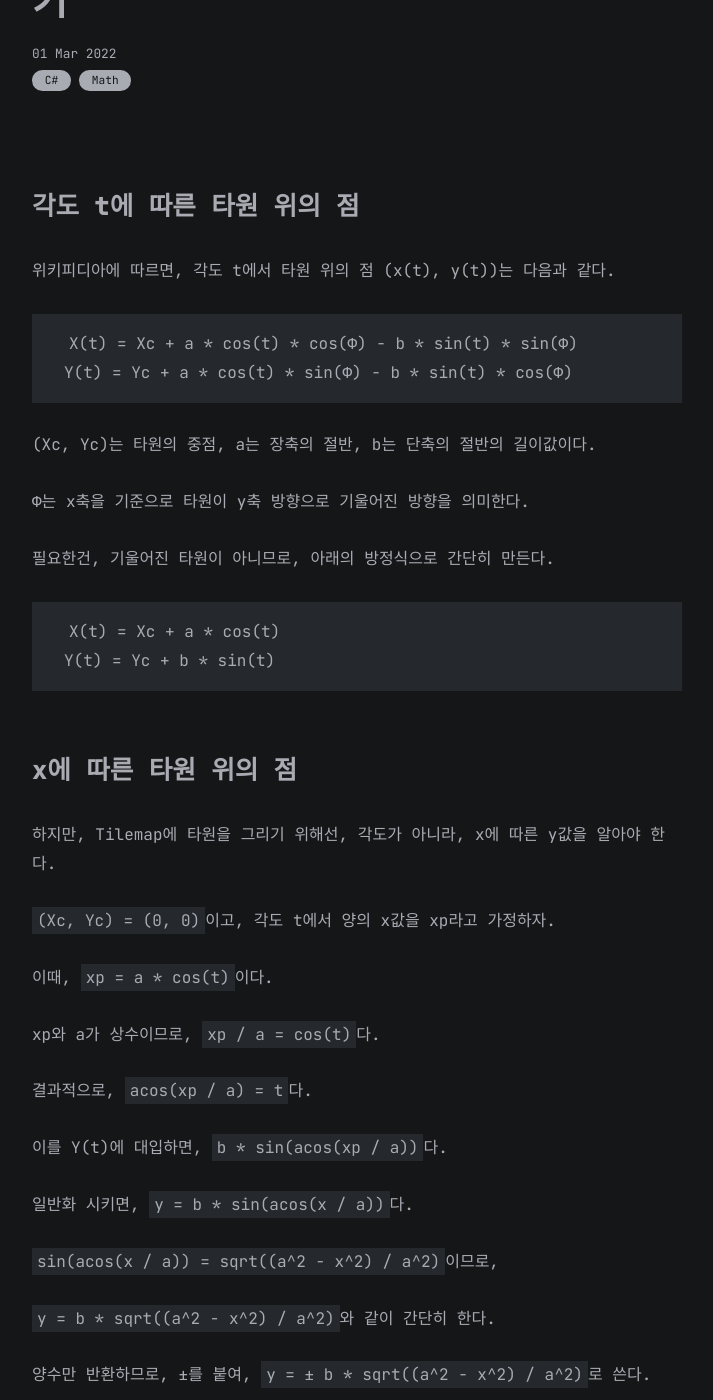
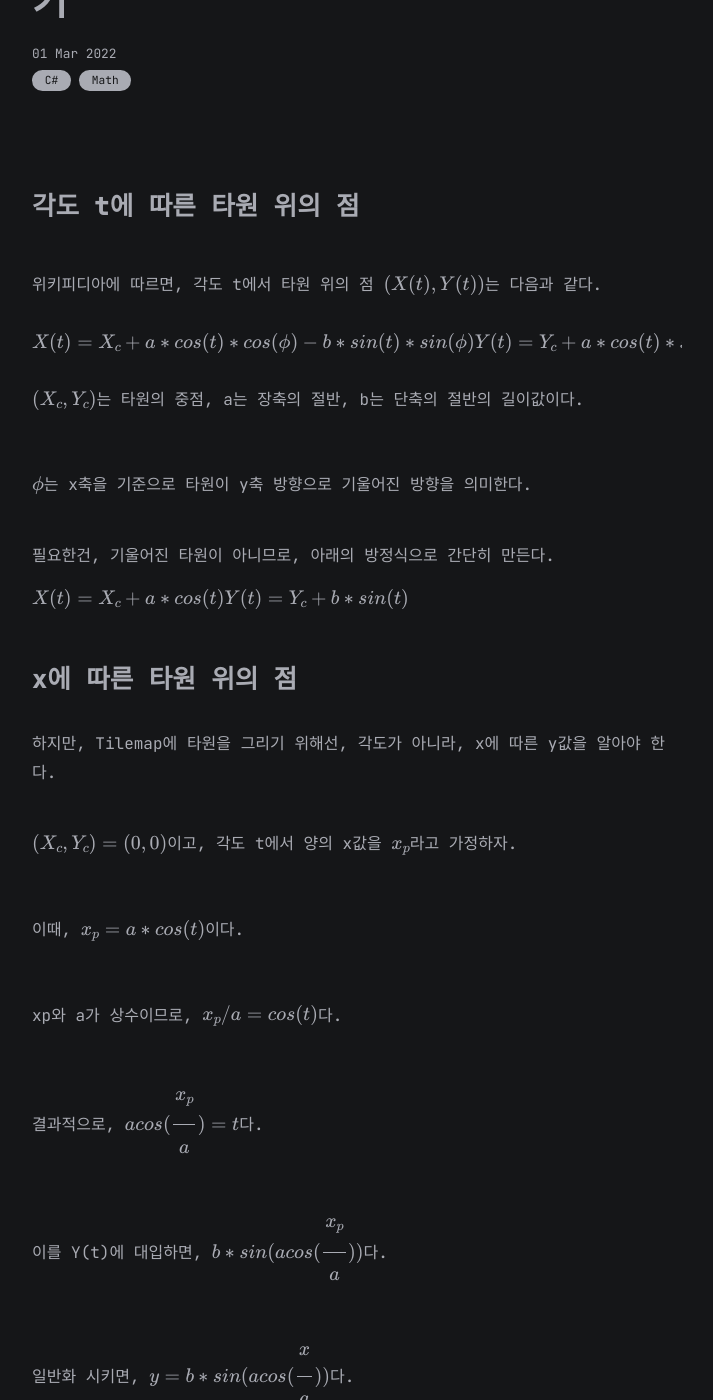
Before and after one commit to Sharp0802/sharp0802.github.io, a Jekyll site: the page built from _posts/2022-3-1-ellipse-in-tilemap.md, in a window 1280 px wide and 1400 px high, scrolled down 255 px. Shown: the whole window, without its empty margins (283-996 px from the left). Built offline with Jekyll 4.4.1, drawn with Linux system fonts in a browser that asks for light colours; some web fonts are replaced; some of the changed text lies outside the part shown.

Commit message:
Use tex instead of code

````diff
--- a/_posts/2022-3-1-ellipse-in-tilemap.md
+++ b/_posts/2022-3-1-ellipse-in-tilemap.md
@@ -7,42 +7,42 @@ categories: [ "C#", "Math" ]
 
 ### 각도 t에 따른 타원 위의 점
 
-위키피디아에 따르면, 각도 t에서 타원 위의 점 (x(t), y(t))는 다음과 같다.
-```
-X(t) = Xc + a * cos(t) * cos(Φ) - b * sin(t) * sin(Φ)
-Y(t) = Yc + a * cos(t) * sin(Φ) - b * sin(t) * cos(Φ)
-```
-(Xc, Yc)는 타원의 중점, a는 장축의 절반, b는 단축의 절반의 길이값이다.
+위키피디아에 따르면, 각도 t에서 타원 위의 점 $(X(t), Y(t))$는 다음과 같다.
+$$
+X(t) = X_{c} + a * cos(t) * cos(\phi) - b * sin(t) * sin(\phi)
+Y(t) = Y_{c} + a * cos(t) * sin(\phi) - b * sin(t) * cos(\phi)
+$$
+$(X_{c}, Y_{c})$는 타원의 중점, a는 장축의 절반, b는 단축의 절반의 길이값이다.
 
-Φ는 x축을 기준으로 타원이 y축 방향으로 기울어진 방향을 의미한다.
+$\phi$는 x축을 기준으로 타원이 y축 방향으로 기울어진 방향을 의미한다.
 
 필요한건, 기울어진 타원이 아니므로, 아래의 방정식으로 간단히 만든다.
-```
-X(t) = Xc + a * cos(t)
-Y(t) = Yc + b * sin(t)
-```
+$$
+X(t) = X_{c} + a * cos(t)
+Y(t) = Y_{c} + b * sin(t)
+$$
 
 ### x에 따른 타원 위의 점
 
 하지만, Tilemap에 타원을 그리기 위해선, 각도가 아니라, x에 따른 y값을 알아야 한다.
 
-`(Xc, Yc) = (0, 0)`이고, 각도 t에서 양의 x값을 xp라고 가정하자.
+$(X_{c}, Y_{c}) = (0, 0)$이고, 각도 t에서 양의 x값을 $x_{p}$라고 가정하자.
 
-이때, `xp = a * cos(t)`이다.
+이때, $x_{p} = a * cos(t)$이다.
 
-xp와 a가 상수이므로, `xp / a = cos(t)`다.
+xp와 a가 상수이므로, $x_{p} / a = cos(t)$다.
 
-결과적으로, `acos(xp / a) = t`다.
+결과적으로, $acos(\cfrac{x_{p}}{a}) = t$다.
 
-이를 Y(t)에 대입하면, `b * sin(acos(xp / a))`다.
+이를 Y(t)에 대입하면, $b * sin(acos(\cfrac{x_{p}}{a}))$다.
 
-일반화 시키면, `y = b * sin(acos(x / a))`다.
+일반화 시키면, $y = b * sin(acos(\cfrac{x}{a}))$다.
 
-`sin(acos(x / a)) = sqrt((a^2 - x^2) / a^2)`이므로,
+$sin(acos(\cfrac{x}{a})) = sqrt(\cfrac{a^2 - x^2}{a^2})$이므로,
 
-`y = b * sqrt((a^2 - x^2) / a^2)`와 같이 간단히 한다.
+$y = b * sqrt(\cfrac{a^2 - x^2}{a^2})$와 같이 간단히 한다.
 
-양수만 반환하므로, ±를 붙여, `y = ± b * sqrt((a^2 - x^2) / a^2)`로 쓴다.
+양수만 반환하므로, $\pm$를 붙여, $y = \pm b * \sqrt{\cfrac{a^2 - x^2}{a^2}}$로 쓴다.
 
 ### 구현
 
````
